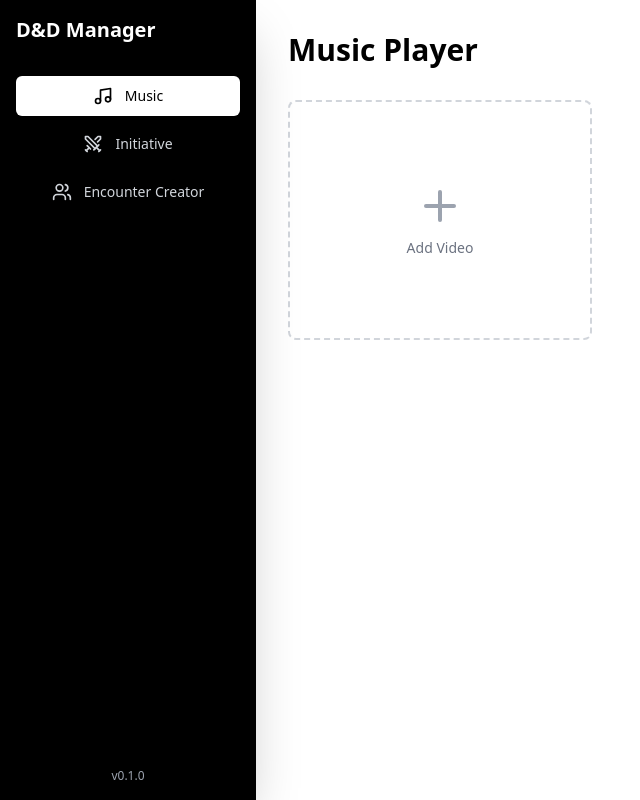
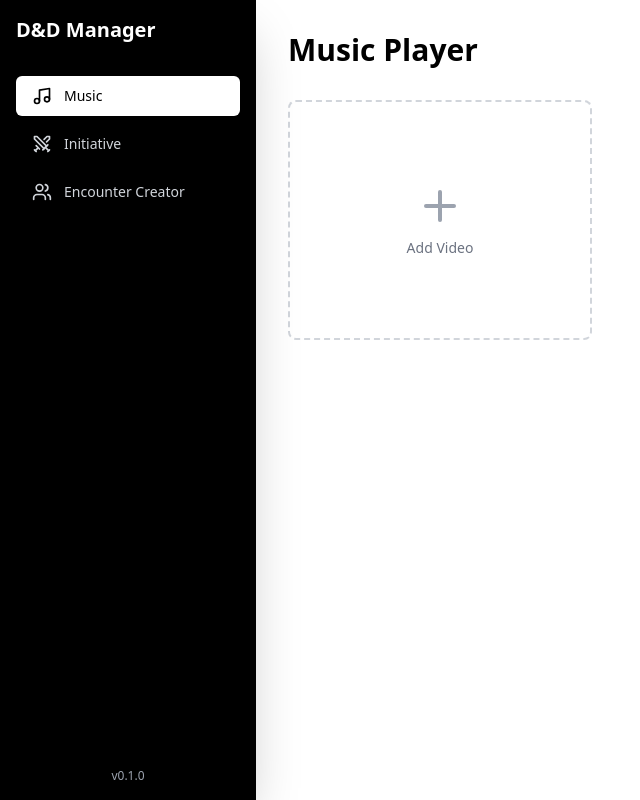
Before and after one commit to josewenzel/dnd-manager, a Next.js app: page / in a window 1280 px wide. Shown: the whole page, without its empty margins (0-640 px from the left). Built offline with nearby package versions, Linux system fonts and the light colour scheme.

Commit message:
fix: remove default justify-center from button base styles to allow justify-start override

```diff
--- a/components/ui/button.tsx
+++ b/components/ui/button.tsx
@@ -3,7 +3,7 @@ import { cva, type VariantProps } from "class-variance-authority"
 import { cn } from "@/lib/utils"
 
 const buttonVariants = cva(
-  "inline-flex items-center justify-center whitespace-nowrap rounded-md text-sm font-medium transition-colors focus-visible:outline-none focus-visible:ring-2 focus-visible:ring-black focus-visible:ring-offset-2 disabled:pointer-events-none disabled:opacity-50",
+  "inline-flex items-center whitespace-nowrap rounded-md text-sm font-medium transition-colors focus-visible:outline-none focus-visible:ring-2 focus-visible:ring-black focus-visible:ring-offset-2 disabled:pointer-events-none disabled:opacity-50",
   {
     variants: {
       variant: {
```
